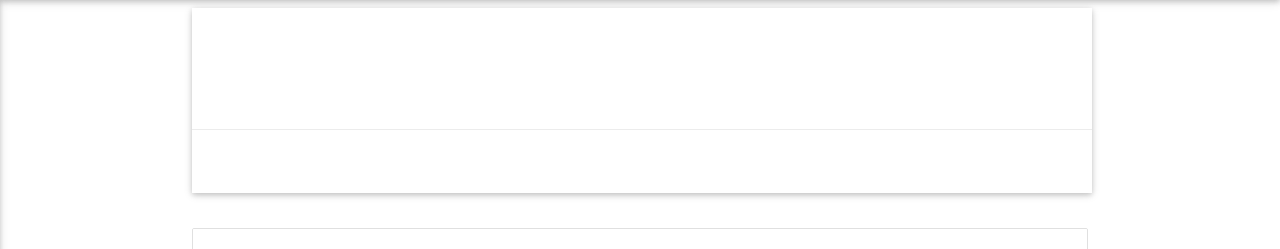
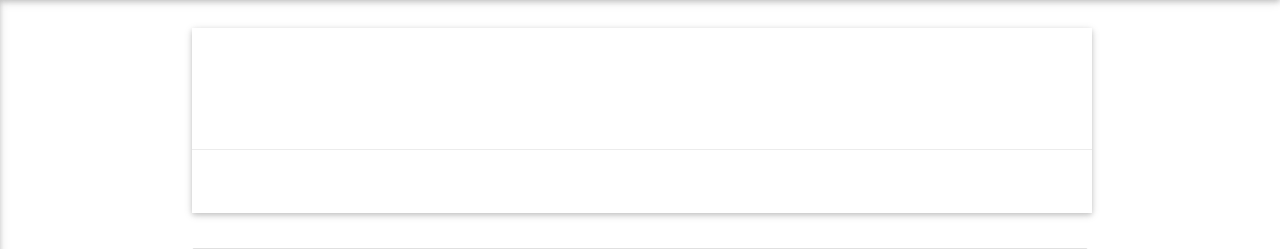
Before and after one commit to lupescudaniel/skills_matrix, a Django app: template templates/materialize/developer_list_by_skill_materialize.html in a window 1280 px wide. Shown: the part 64-313 px from the top of the page. Run offline with Django 3.2, Linux system fonts and the light colour scheme; the template is opened without the code that fills it, so the values that code supplies are empty; parts of the project's set-up code (start-up, migrations or seed data) failed here and were passed over.

Commit message:
space above skill card

```diff
--- a/templates/materialize/developer_list_by_skill_materialize.html
+++ b/templates/materialize/developer_list_by_skill_materialize.html
@@ -2,7 +2,7 @@
 {% load staticfiles %}
 {% block content %}
  <div class="container">
-        <div class="row">
+        <div class="row" style="padding-top:20px">
             <div class="col s12 m6">
                 <div class="card white" style="width: 900px">
                     <div class="card-content white">
```
